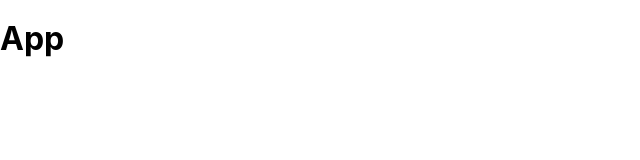
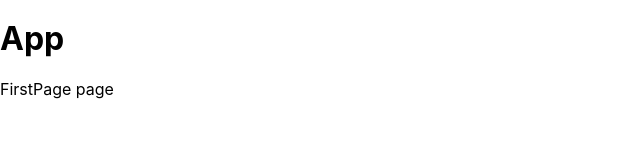
Before and after one commit to ArekStasko/shoplly, a React (Create React App) app: page / in a window 1280 px wide. Shown: the top 160 px of the page, without its empty margins (0-640 px from the left). Built offline with nearby package versions, Linux system fonts and the light colour scheme.

Commit message:
add react redux with ready structure

```diff
--- a/src/App.js
+++ b/src/App.js
@@ -1,10 +1,34 @@
+import { BrowserRouter as Router, Route, Switch } from "react-router-dom";
+import { Provider } from "react-redux";
+import { store, persistor } from "./store/index";
+import { PersistGate } from "redux-persist/integration/react";
+import Products from './layouts/products'
+import AddProducts from "./pages/addProduct";
+import FirstPage from './pages/firstPage'
+import Login from './pages/login'
+import Register from './pages/register'
+import ErrorPage from './pages/error'
 import './assets/styles/themes/default/theme.scss';
 
 function App() {
   return (
-    <div className="App">
+    <Provider store={store}>
+    <div>
      <h1>App</h1>
+     <Router>
+       <PersistGate persistor={persistor}>
+       <Switch>
+       <Route exact path='/' component={FirstPage} />
+       <Route path='/login' component={Login} />
+       <Route path='/register' component={Register} />
+       <Route exact path='/products' component={Products} />
+       <Route path='/products/add' component={AddProducts} />
+       <Route path='*' component={ErrorPage} />
+       </Switch>
+       </PersistGate>
+     </Router>
     </div>
+    </Provider>
   );
 }
 
--- /dev/null
+++ b/src/actions/index.js
@@ -0,0 +1,3 @@
+export const test = () => (dispatch) => {
+  dispatch({ type: "TEST" })
+};
--- a/src/layouts/products.js
+++ b/src/layouts/products.js
@@ -0,0 +1,12 @@
+import React from 'react'
+
+const Products = () => {
+
+    return(
+        <div>
+            Products page
+        </div>
+    )
+}
+
+export default Products
--- /dev/null
+++ b/src/pages/addProduct.js
@@ -0,0 +1,12 @@
+import React from 'react'
+
+const AddProducts = () => {
+
+    return(
+        <div>
+            Add product page
+        </div>
+    )
+}
+
+export default AddProducts
--- /dev/null
+++ b/src/pages/error.js
@@ -0,0 +1,12 @@
+import React from 'react'
+
+const ErrorPage = () => {
+
+    return(
+        <div>
+            Error page
+        </div>
+    )
+}
+
+export default ErrorPage
--- /dev/null
+++ b/src/pages/firstPage.js
@@ -0,0 +1,23 @@
+import React, { useEffect } from 'react'
+import { connect } from 'react-redux'
+import { test } from '../actions/index'
+
+const FirstPage = (props) => {
+
+useEffect(()=>{
+    props.test()
+})
+
+    return(
+        <div>
+            FirstPage page
+        </div>
+    )
+}
+
+const mapDispatchToProps = (dispatch) => ({
+  test: () =>
+   dispatch(test()),
+})
+
+export default connect(null, mapDispatchToProps)(FirstPage);
--- a/src/pages/login.js
+++ b/src/pages/login.js
@@ -0,0 +1,12 @@
+import React from 'react'
+
+const Login = () => {
+
+    return(
+        <div>
+            Login page
+        </div>
+    )
+}
+
+export default Login
--- /dev/null
+++ b/src/reducers/index.js
@@ -0,0 +1,22 @@
+import { persistReducer } from "redux-persist"
+import storage from "redux-persist/lib/storage"
+
+const initialState = {}
+
+const persistConfig = {
+  key: 'root',
+  storage,
+  whitelist: []
+}
+
+
+const rootReducer = (state = initialState, action) => {
+  switch (action.type) {
+   case 'TEST' :
+    console.log('reducer test')
+   default :
+    return state;
+  }
+}
+
+export default persistReducer(persistConfig, rootReducer);
--- /dev/null
+++ b/src/store/index.js
@@ -0,0 +1,11 @@
+import { createStore, applyMiddleware } from 'redux'
+import thunk from 'redux-thunk'
+import rootReducer from '../reducers/index'
+import { persistStore } from 'redux-persist'
+
+export const store = createStore(
+    rootReducer,
+    applyMiddleware(thunk)
+    )
+
+export const persistor = persistStore(store);
```
Also changed, not shown: package.json (+6 -1 lines), 2 other files (tests, documents, lock files or other folders).
